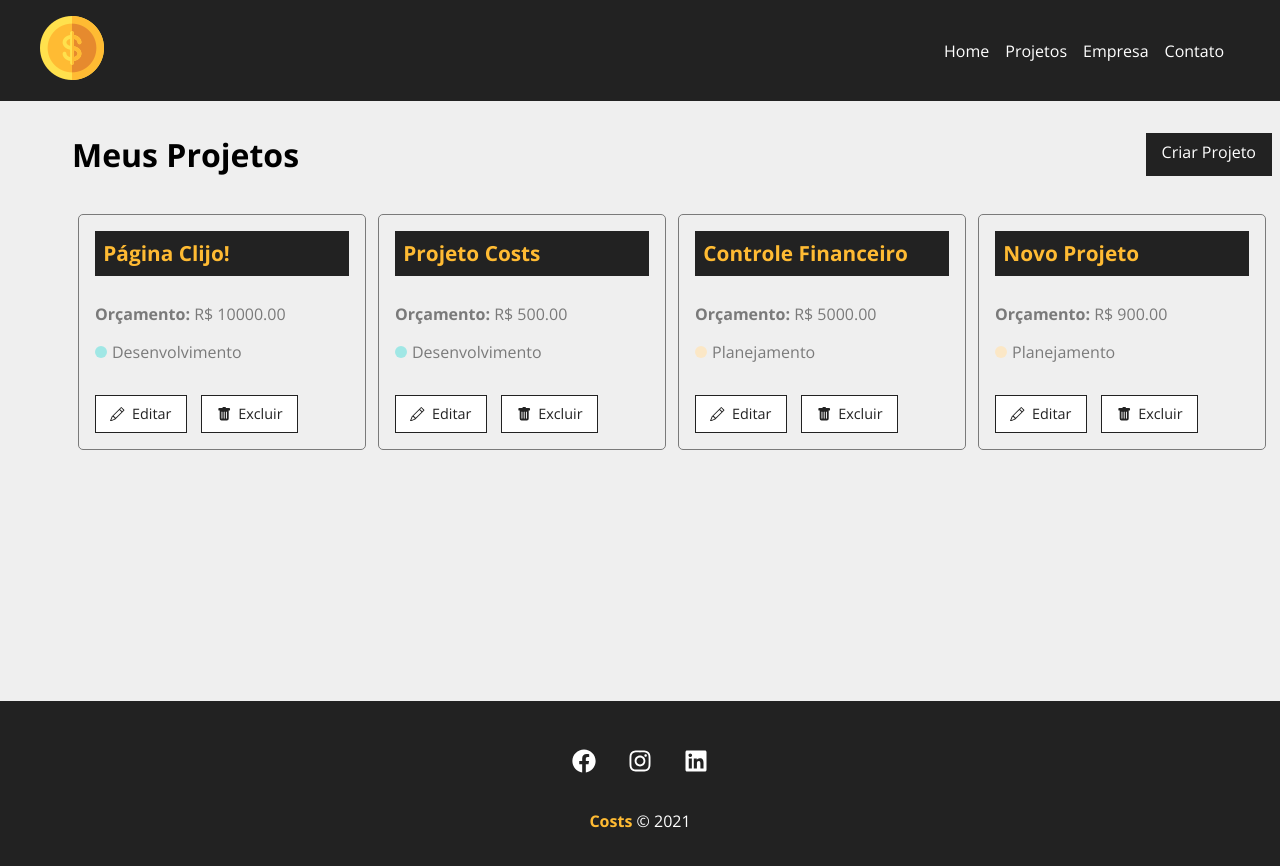
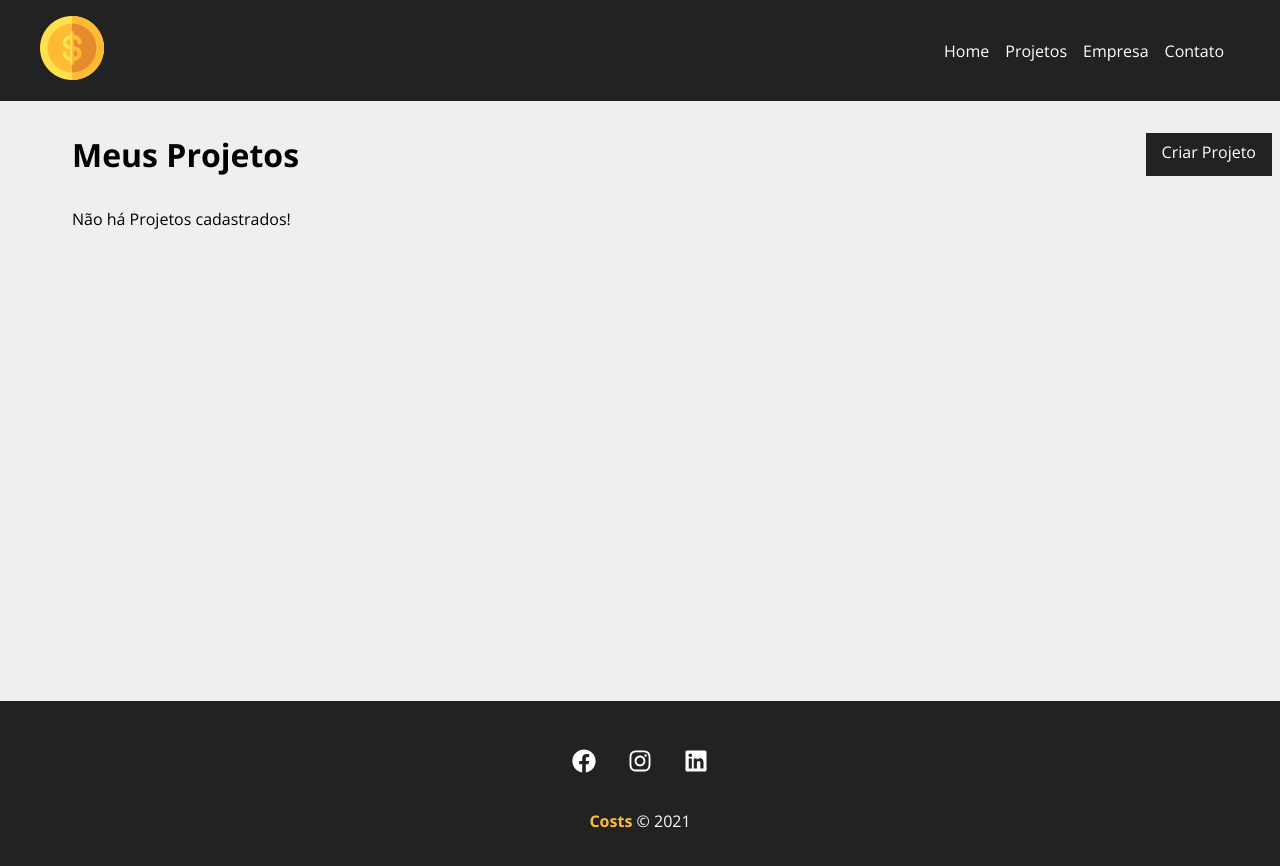
Before and after one commit to ronaldpedra/react_costs, a React (Create React App) app: page /projects in a window 1280 px wide. Shown: the top 866 px of the page. Built offline with nearby package versions, Linux system fonts and the light colour scheme; data requests are answered from the project's data file.

Commit message:
Delete implemented

```diff
--- a/db.json
+++ b/db.json
@@ -1,50 +1,5 @@
 {
-  "projects": [
-    {
-      "id": "ac1d",
-      "name": "Página Clijo!",
-      "budget": "10000",
-      "category": {
-        "id": "2",
-        "name": "Desenvolvimento"
-      },
-      "cost": 0,
-      "services": []
-    },
-    {
-      "id": "a900",
-      "name": "Projeto Costs",
-      "budget": "500",
-      "category": {
-        "id": "2",
-        "name": "Desenvolvimento"
-      },
-      "cost": 0,
-      "services": []
-    },
-    {
-      "id": "0753",
-      "name": "Controle Financeiro",
-      "budget": "5000",
-      "category": {
-        "id": "4",
-        "name": "Planejamento"
-      },
-      "cost": 0,
-      "services": []
-    },
-    {
-      "id": "d963",
-      "name": "Novo Projeto",
-      "budget": "900",
-      "category": {
-        "id": "4",
-        "name": "Planejamento"
-      },
-      "cost": 0,
-      "services": []
-    }
-  ],
+  "projects": [],
   "categories": [
     {
       "id": "1",
--- /dev/null
+++ b/src/components/layout/Loading.js
@@ -0,0 +1,12 @@
+import styles from "./Loading.module.css"
+import loading from "../../img/loading.svg"
+
+function Loading() {
+    return (
+        <div className={styles.loader_container}>
+            <img className={styles.loader} src={loading} alt="Carregando" />
+        </div>
+    )
+}
+
+export default Loading
--- /dev/null
+++ b/src/components/layout/Loading.module.css
@@ -0,0 +1,11 @@
+.loader_container {
+    width: 100%;
+    height: 100%;
+    display: flex;
+    justify-content: center;
+    align-items: center;
+}
+
+.loader {
+    width: 50px;
+}
--- a/src/components/pages/Projects.js
+++ b/src/components/pages/Projects.js
@@ -1,15 +1,20 @@
 import { useLocation } from "react-router-dom"
 import { useState, useEffect } from "react"
 
+import Container from "../layout/Container"
 import Message from "../layout/Message"
-import Container from "../layout/Container"
+import Loading from "../layout/Loading"
 import LinkButton from "../layout/LinkButton"
+import ProjectCard from "../project/ProjectCard"
+
 import styles from "./Projects.module.css"
-import ProjectCard from "../project/ProjectCard"
+
 
 function Projects() {
 
     const [projects, setProjects] = useState([])
+    const [removeLoading, setRemoveLoading] = useState(false)
+    const [projectMessage, setProjectMessage]  = useState('')
 
     const location = useLocation()
     let message = ''
@@ -19,6 +24,7 @@ function Projects() {
 
     useEffect(() => {
 
+        setTimeout(() => {
             fetch('http://localhost:5000/projects', {
                 method: 'GET',
                 headers: {
@@ -29,9 +35,28 @@ function Projects() {
                 .then(data => {
                     console.log(data)
                     setProjects(data)
+                    setRemoveLoading(true)
                 })
                 .catch((err) => console.log(err))
+        }, 1000)
     }, [])
+
+    function removeProject(id) {
+        fetch(`http://localhost:5000/projects/${id}`, {
+            method: 'DELETE',
+            headers: {
+                'Content-Type': 'application/json'
+            }
+        })
+        .then(resp => resp.json())
+        .then(() => {
+            setProjects(projects.filter((project) => project.id !== id))
+            // message
+            setProjectMessage('Projeto removido com sucesso!')
+        })
+        .catch(err => console.log(err))
+
+    }
 
     return (
         <div className={styles.project_container}>
@@ -43,6 +68,9 @@ function Projects() {
             {message && (
                 <Message type='success' msg={message} />
             )}
+            {projectMessage && (
+                <Message type='success' msg={projectMessage} />
+            )}
 
             <Container customClass='start'>
                 {projects.length > 0 &&
@@ -53,8 +81,13 @@ function Projects() {
                             budget={project.budget}
                             category={project.category.name}
                             key={project.id}
+                            handleRemove={removeProject}
                         />
                     ))}
+                {!removeLoading && <Loading />}
+                {removeLoading && projects.length === 0 && (
+                    <p>Não há Projetos cadastrados!</p>
+                )}
             </Container>
         </div>
     )
--- a/src/components/project/ProjectCard.js
+++ b/src/components/project/ProjectCard.js
@@ -3,6 +3,12 @@ import styles from "./ProjectCard.module.css"
 import { BsPencil, BsFillTrashFill } from "react-icons/bs"
 
 function ProjectCard({ id, name, budget, category, handleRemove }) {
+
+    const remove = (e) => {
+        e.preventDefault()
+        handleRemove(id)
+    }
+
     return (
         <div className={styles.project_card}>
             <h4>{name}</h4>
@@ -16,7 +22,7 @@ function ProjectCard({ id, name, budget, category, handleRemove }) {
                 <Link to='/'>
                     <BsPencil /> Editar
                 </Link>
-                <button>
+                <button onClick={remove}>
                     <BsFillTrashFill /> Excluir
                 </button>
             </div>
--- a/src/components/project/ProjectCard.module.css
+++ b/src/components/project/ProjectCard.module.css
@@ -62,7 +62,6 @@
 .project_card_actions a,
 .project_card_actions button {
     text-decoration: none;
-    /* border: none; */
     background-color: #fff;
     color: #222;
     font-size: .9em;
```
Lines whose indentation alone changed are shown as unchanged.
